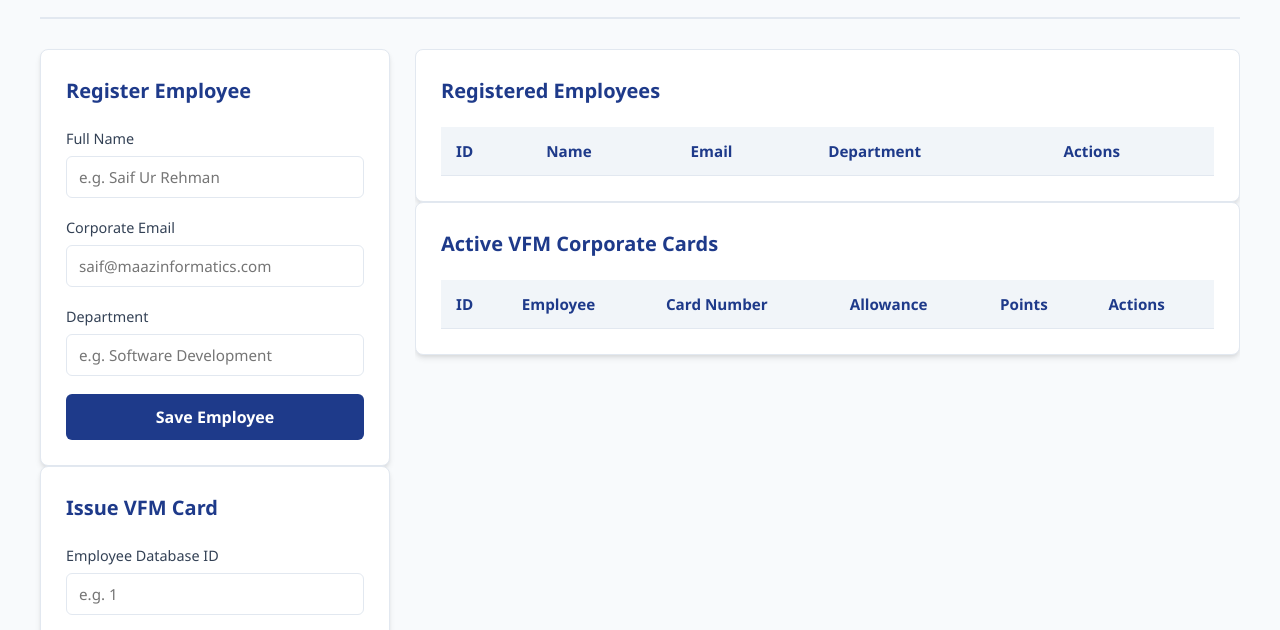
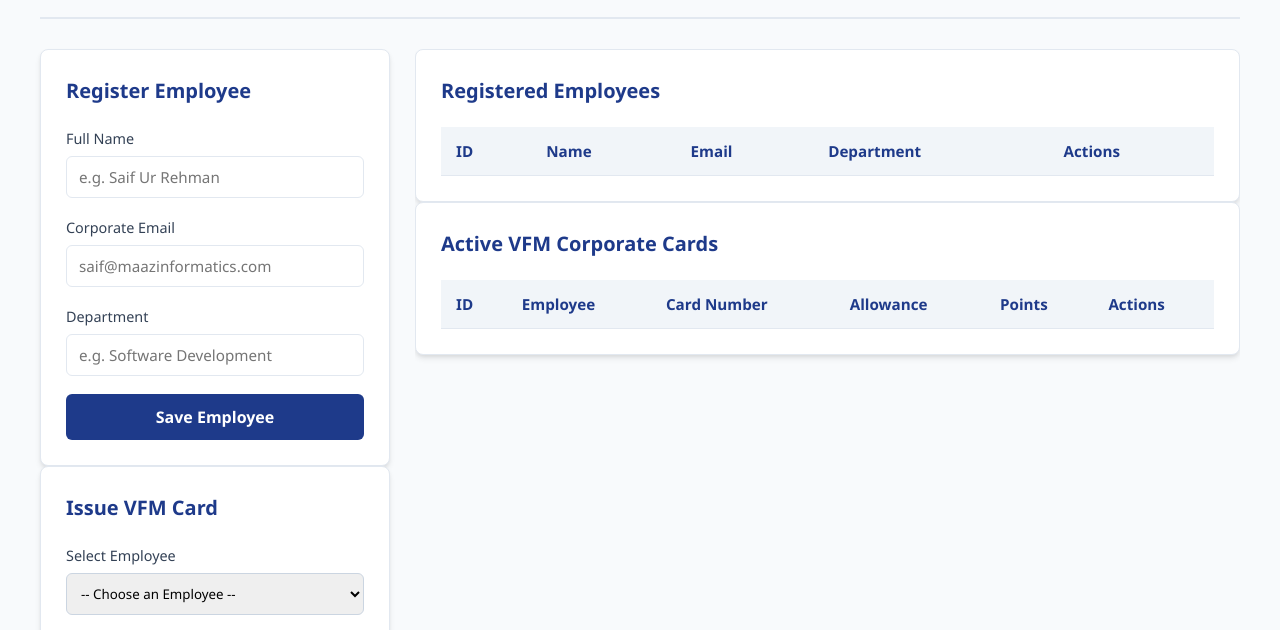
Before and after one commit to saiffemalik/CA_TWO, a website: page public/index.html in a window 1280 px wide. Shown: the part 105-735 px from the top of the page. Drawn offline with Linux system fonts and the light colour scheme; no server answers.

Commit message:
feat:Frontend Completion for VfmCard

```diff
--- a/public/index.html
+++ b/public/index.html
@@ -223,10 +223,12 @@
                     <h3 id="vfmFormTitle">Issue VFM Card</h3>
                     <form id="vfmForm">
                         <input type="hidden" id="cardId">
-
                         <div class="form-group">
-                            <label>Employee Database ID</label>
-                            <input type="number" id="employeeId" placeholder="e.g. 1" required>
+                            <label>Select Employee</label>
+                            <select id="employeeDropdown" required
+                                style="width: 100%; padding: 10px; border-radius: 6px; border: 1px solid #cbd5e1;">
+                                <option value="">-- Choose an Employee --</option>
+                            </select>
                         </div>
                         <div class="form-group">
                             <label>Card Number (16 Digits)</label>
@@ -242,6 +244,7 @@
                         </div>
 
                         <button type="submit" id="vfmSubmitBtn">Issue Card</button>
+
                         <button type="button" id="vfmCancelEditBtn"
                             style="display: none; background-color: #c62828; color: white; width: 100%; border: none; padding: 12px; border-radius: 6px; font-size: 1rem; font-weight: 600; cursor: pointer; margin-top: 10px;">Cancel
                             Edit</button>
@@ -268,7 +271,7 @@
                 </div>
                 <div class="card-box">
                     <h3>Active VFM Corporate Cards</h3>
-                    <table id="vfmTable">
+                    <table id="VfmTable">
                         <thead>
                             <tr>
                                 <th>ID</th>
```
